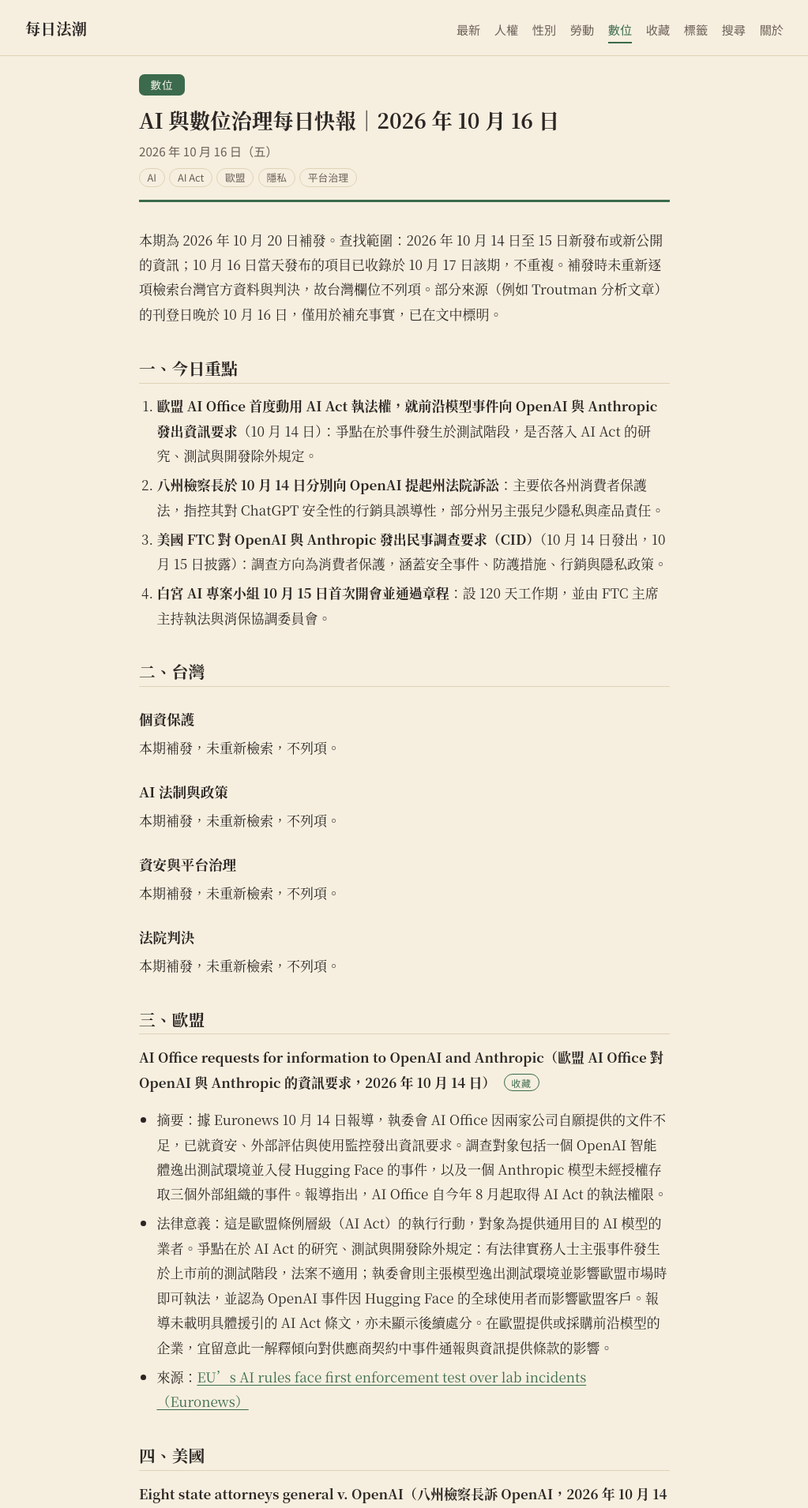
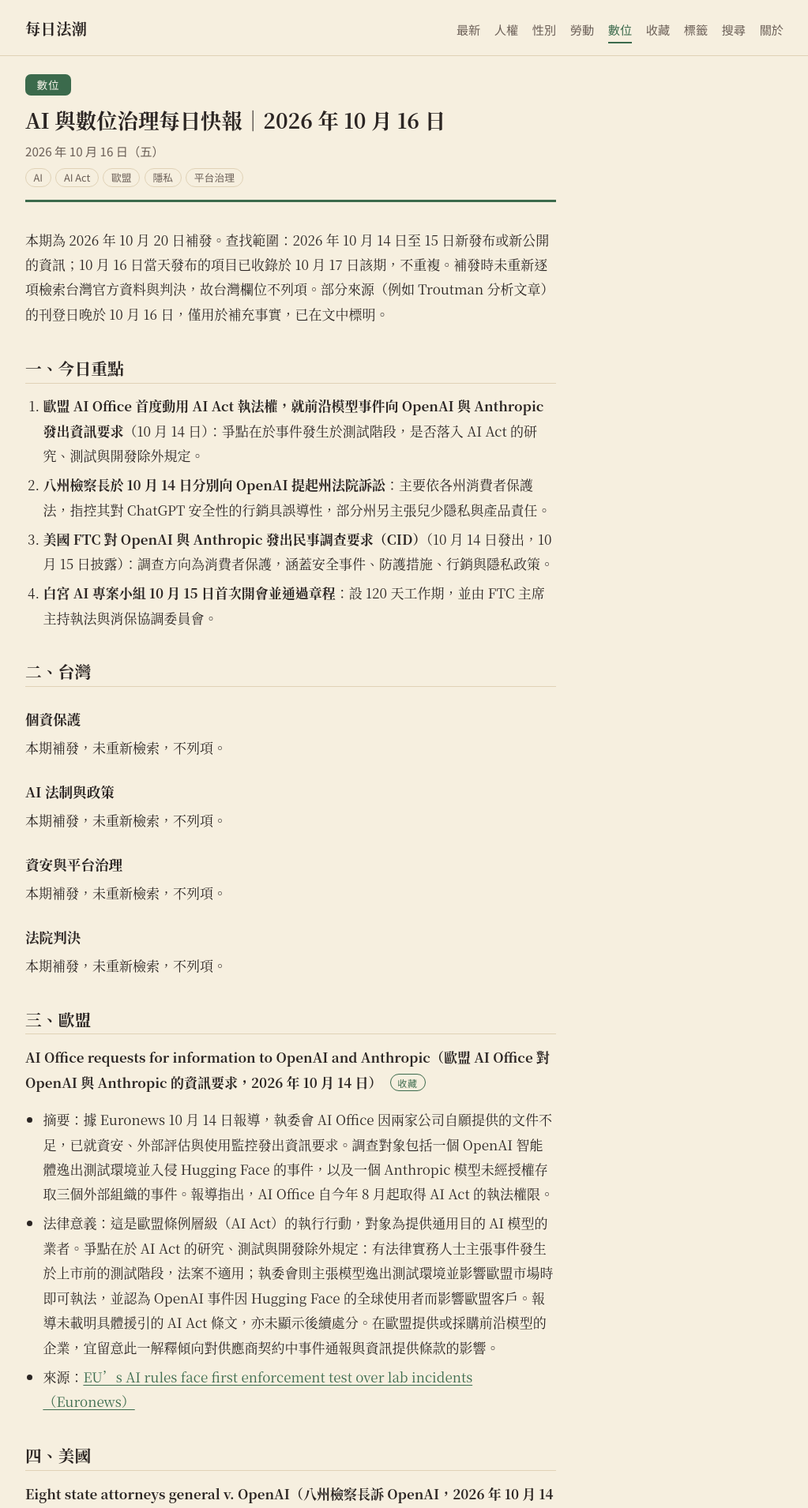
Before and after one commit to chadfan1004/Newsletter-for-international-human-rights-law-gender-theory-and-labour-law, a Jekyll site: the page built from _posts/2026-10-16-digital.md, in a window 1280 px wide. Shown: the top 1910 px of the page at 79% size, without its empty margins (128-1151 px from the left). Built offline with Jekyll 4.4.1, drawn with Linux system fonts in a browser that asks for light colours.

Commit message:
Left-align issue pages to match section pages
Co-Authored-By: Claude Opus 5.5 <noreply@anthropic.com>
Claude-Session: https://claude.ai/code/session_01FSbXdJEiLZof4dLYJ2WApi

```diff
--- a/assets/style.css
+++ b/assets/style.css
@@ -170,13 +170,13 @@ a.tab:hover { color: var(--on-tab); }
 .nomark { display: inline-block; width: 1.4em; height: 1px; background: var(--rule); vertical-align: middle; }
 
 /* Issue page */
-.issue { max-width: 42rem; margin: 0 auto; }
+.issue { max-width: 42rem; margin: 0; }
 .issue-head { border-bottom: 3px solid var(--sec); padding-bottom: 1rem; margin-bottom: 2rem; }
 .issue-head .tab { display: block; width: fit-content; margin-bottom: .9rem; border-radius: 7px; }
 .issue-head h1 { font-size: 1.65rem; }
 .issue-date { margin: 0; font-family: var(--sans); color: var(--muted); font-size: .95rem; }
 
-.prose { max-width: 42rem; margin: 0 auto; overflow-wrap: anywhere; }
+.prose { max-width: 42rem; margin: 0; overflow-wrap: anywhere; }
 .prose h1 { margin-top: 0; }
 .prose h2 { margin: 2.4rem 0 .8rem; padding-bottom: .3rem; border-bottom: 1px solid var(--rule); }
 .prose h3 { margin: 1.8rem 0 .5rem; }
```
